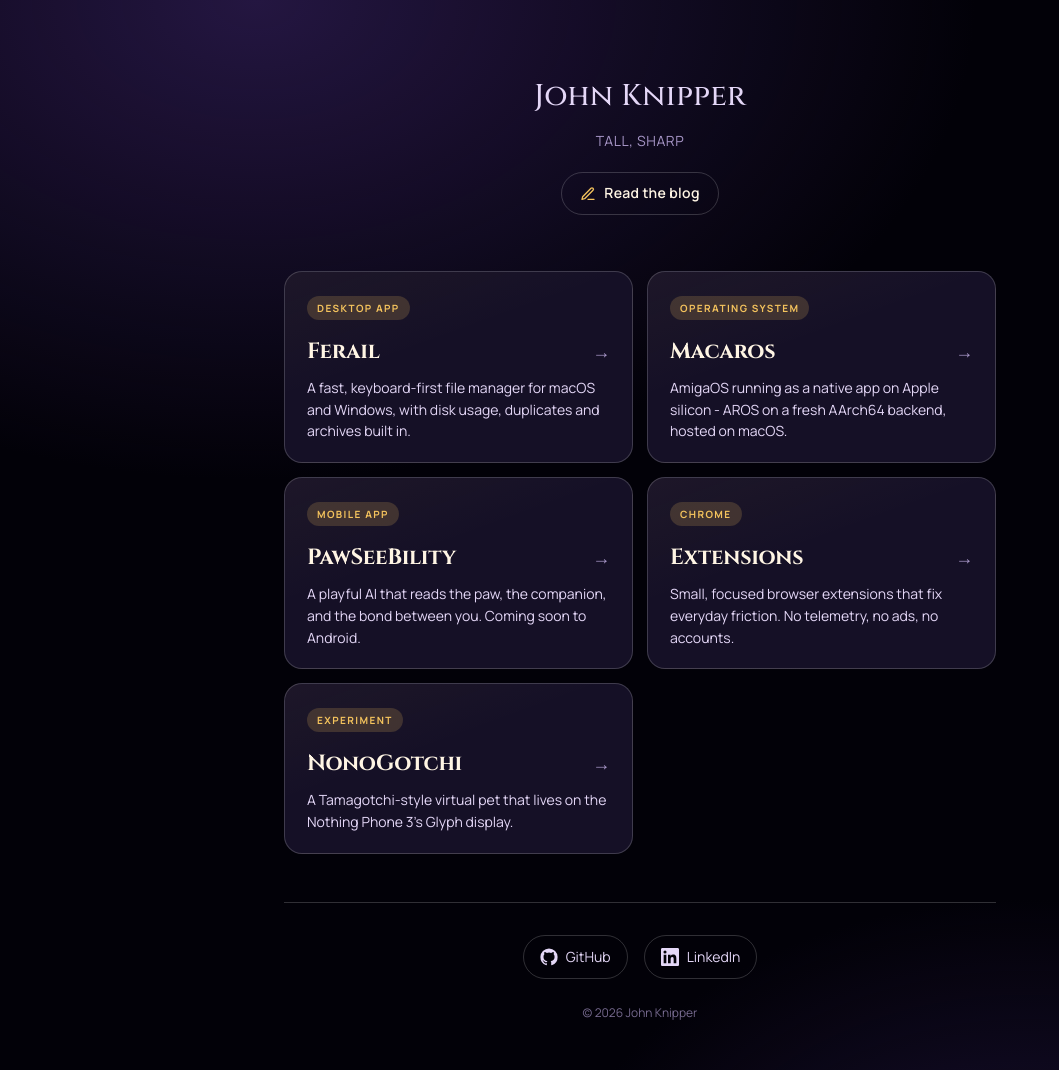
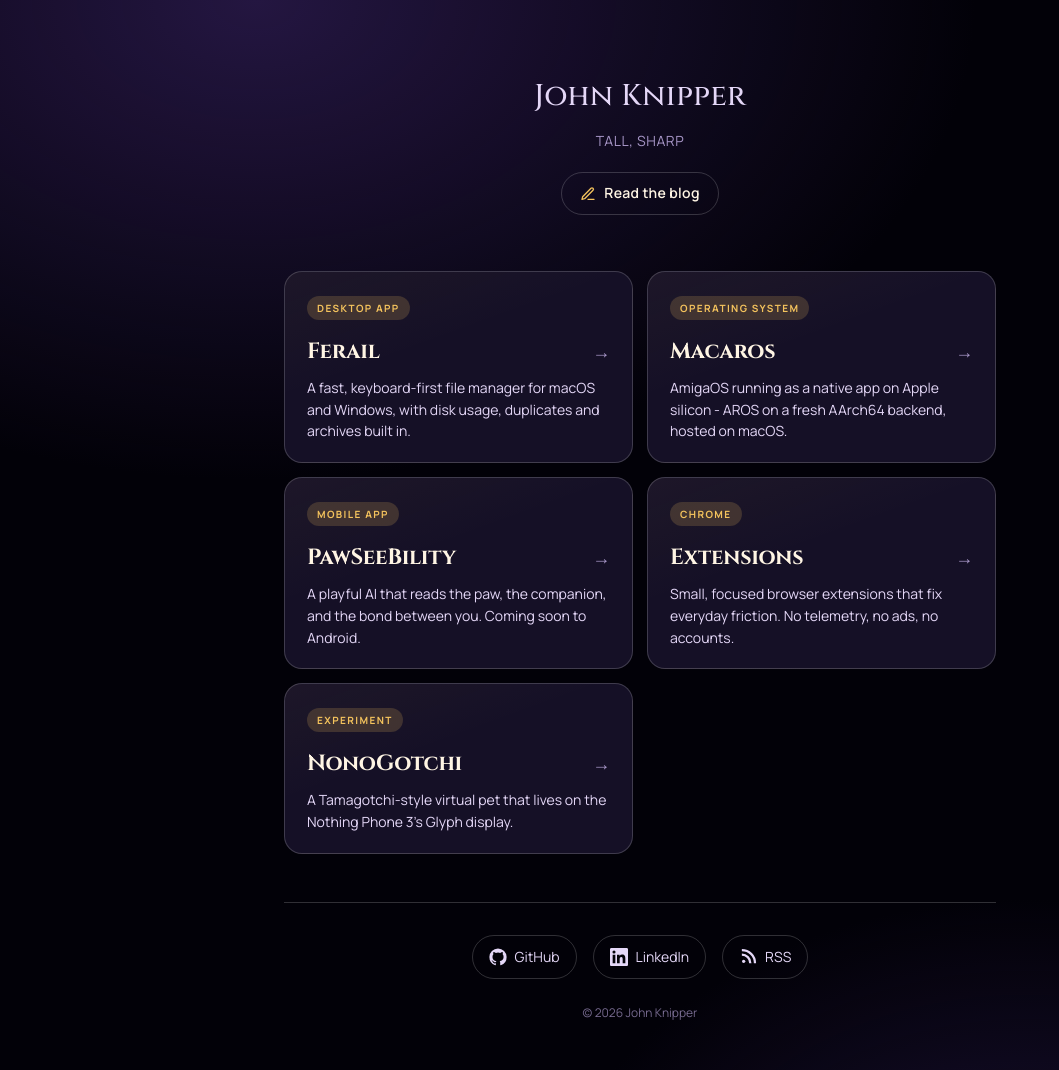
Before and after one commit to jonx/jonx.github.io, a plain HTML site: page index.html in a window 1280 px wide. Shown: the whole page, without its empty margins (0-1059 px from the left). Drawn offline with Linux system fonts and the light colour scheme.

Commit message:
Home: link the RSS feed from the social row

```diff
--- a/index.html
+++ b/index.html
@@ -15,6 +15,12 @@
       content="Small, sharp tools by John Knipper."
     />
     <link rel="icon" type="image/png" href="/paw/assets/icon.png" />
+    <link
+      rel="alternate"
+      type="application/rss+xml"
+      title="John Knipper"
+      href="/blog/feed.xml"
+    />
     <style>
       @import url("https://fonts.googleapis.com/css2?family=Cinzel:wght@500;700&family=Manrope:wght@400;500;600;700&display=swap");
 
@@ -327,6 +333,18 @@
           </svg>
           LinkedIn
         </a>
+        <a href="/blog/feed.xml" aria-label="RSS feed">
+          <svg viewBox="0 0 24 24" fill="currentColor" aria-hidden="true">
+            <circle cx="6.2" cy="17.8" r="2.2" />
+            <path
+              d="M3.8 10.4a9.8 9.8 0 0 1 9.8 9.8h3a12.8 12.8 0 0 0-12.8-12.8v3Z"
+            />
+            <path
+              d="M3.8 4.2a15.9 15.9 0 0 1 16 16h3a18.9 18.9 0 0 0-19-19v3Z"
+            />
+          </svg>
+          RSS
+        </a>
       </nav>
 
       <footer class="c">© 2026 John Knipper</footer>
```
